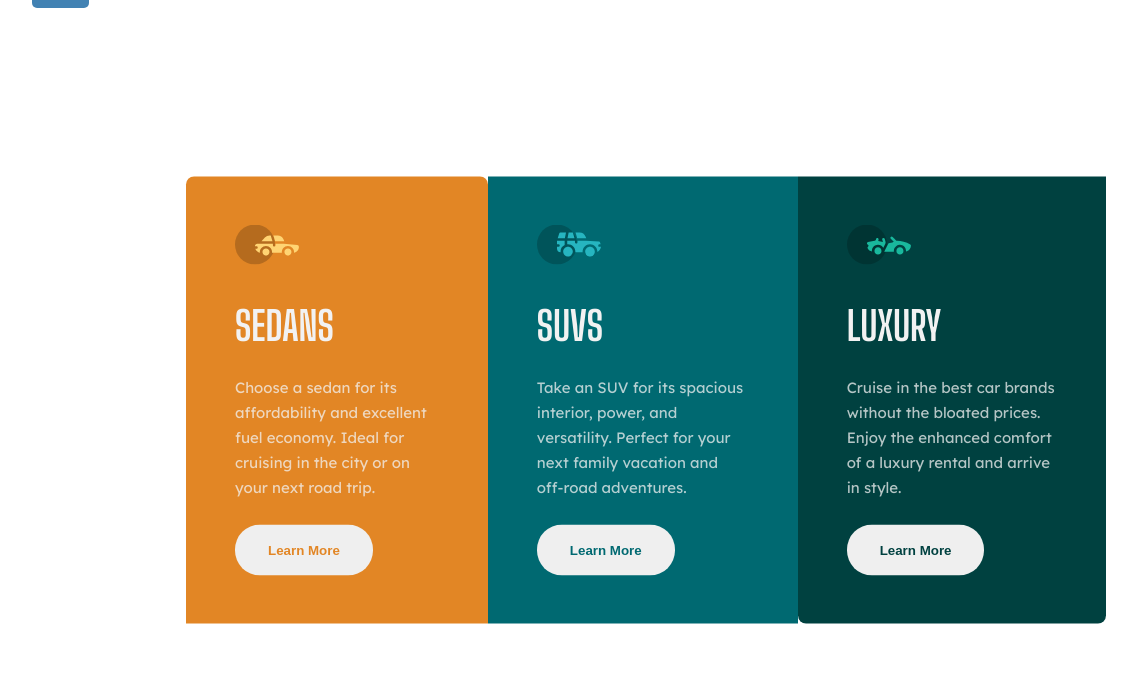
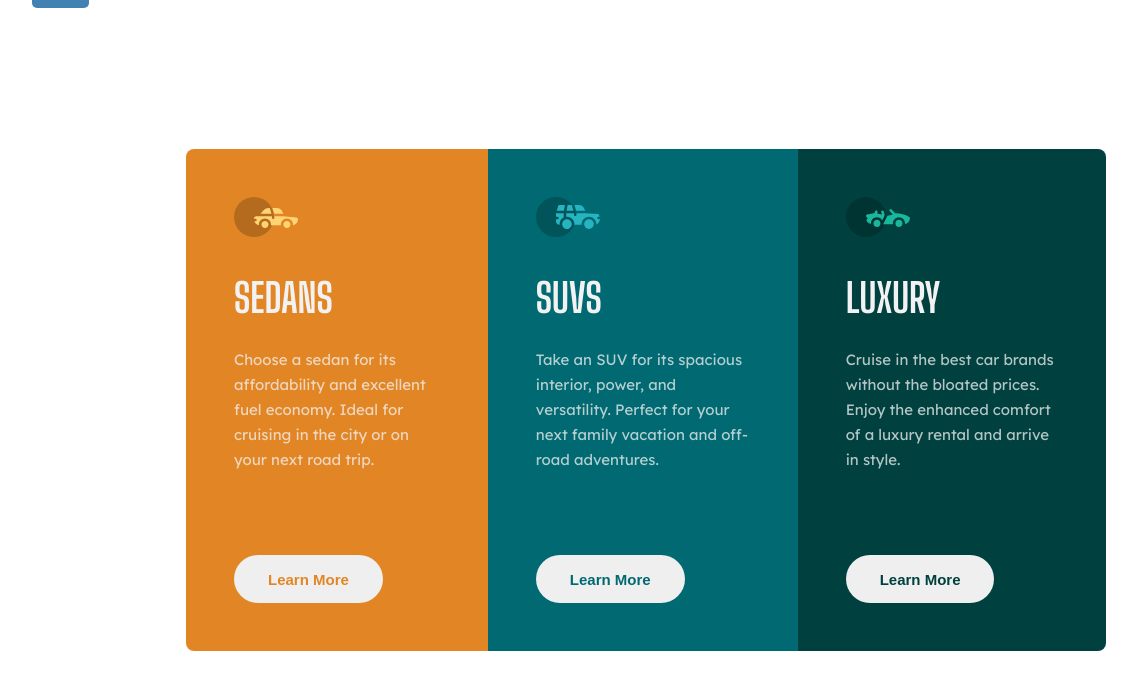
Before and after one commit to alexanderivanov2/frontend-mentor, a Vue app: page /newbie/3-column-preview in a window 1536 px wide. Shown: the top 690 px of the page, without its empty margins (122-1259 px from the left). Built offline with nearby package versions, Linux system fonts and the light colour scheme.

Commit message:
implement desktop style for column card

```diff
--- a/src/views/NewbiePages/3ColumnPreview/ColumnPreviewCard.vue
+++ b/src/views/NewbiePages/3ColumnPreview/ColumnPreviewCard.vue
@@ -3,7 +3,7 @@
         <img :src="cardData.carIcon" alt="car type icon" class="column-preview-card-icon">
         <h2 class="column-preview-card-title">{{ cardData.carType }}</h2>
         <p class="column-preview-card-description">{{ cardData.description }}</p>
-        <button class="column-preview-card-btn">Learn More</button>
+        <button class="column-preview-card-btn"><span>Learn More</span></button>
     </div>
 </template>
 
@@ -45,7 +45,7 @@ $white-color: #F2F2F2;
 
 .column-preview-card {
     color: $white-color;
-    padding: 48px 49px;
+    padding: 48px 48px;
 
     &:first-child {
         border-top-right-radius: 8px;
@@ -74,15 +74,22 @@ $white-color: #F2F2F2;
     &-description {
         line-height: 25px;
         opacity: 0.75;
-        margin-bottom: 25px;
+        margin-bottom: 83px;
+        font-weight: 400;
     }
 
     &-btn {
         line-height: 25px;
-        padding: 12px 32px;
-        border: 1px solid transparent;
+        padding: 10px 32px;
+        border: 2px solid transparent;
         border-radius: 25px;
-        font-weight: 700;
+        max-height: 48px;
+
+        span {
+            font-size: 15px;
+            font-weight: 700;
+            line-height: 25px;
+        }
 
         &:hover {
             cursor: pointer;
@@ -92,4 +99,18 @@ $white-color: #F2F2F2;
         }
     }
 }
+
+@media screen and (min-width: 1440px) {
+    .column-preview-card {
+        &:first-child {
+            border-bottom-left-radius: 8px;
+            border-top-right-radius: 0px;
+        }
+
+        &:last-child {
+            border-bottom-left-radius: 0px;
+            border-top-right-radius: 8px;
+        }
+    }
+}
 </style>
```
